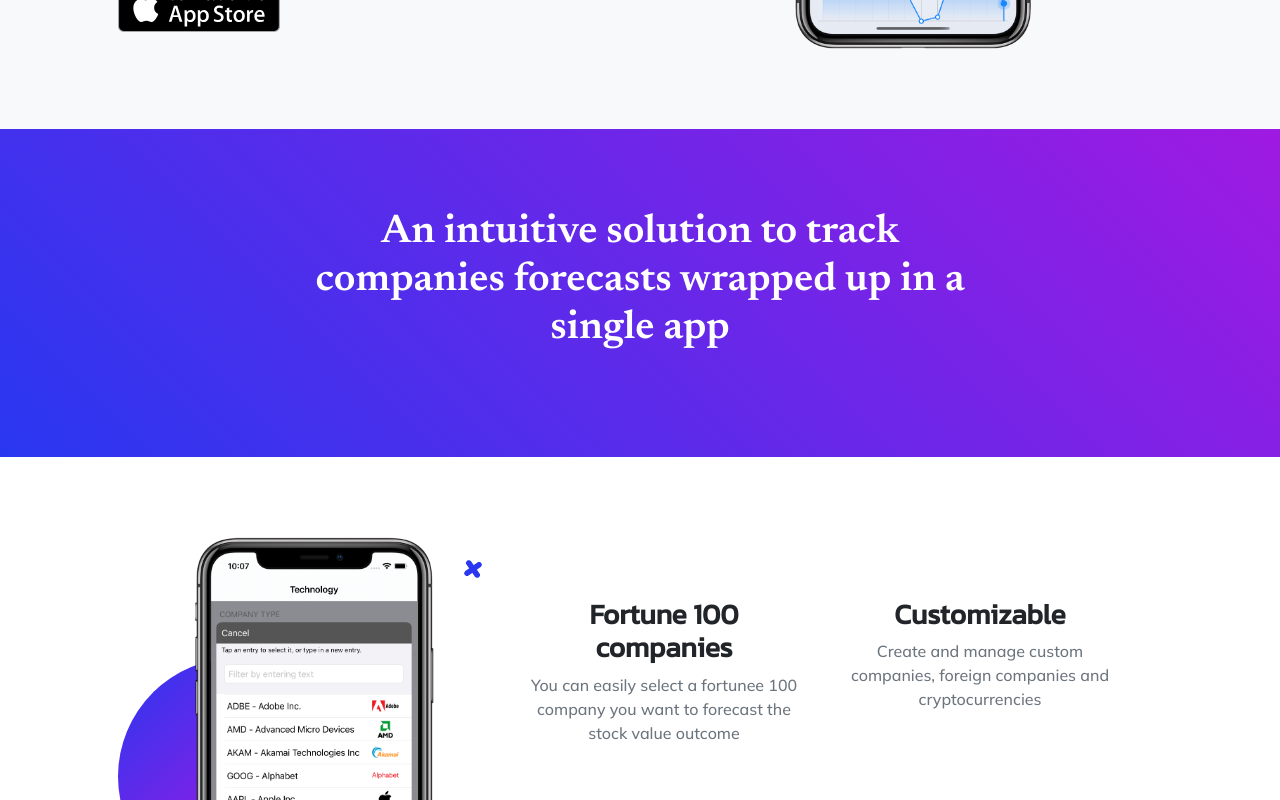
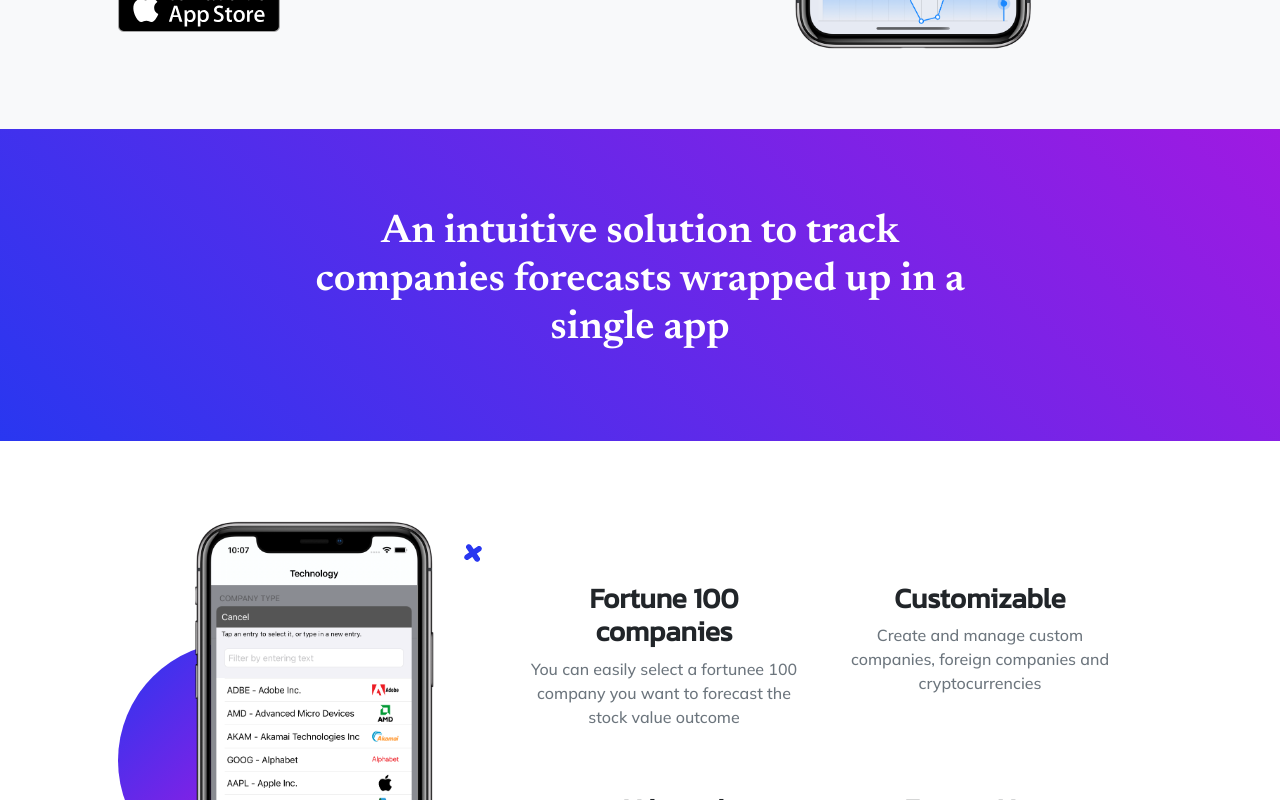
Before and after one commit to alexismoulin/main-website, a JavaScript app: page / in a window 1280 px wide. Shown: the part 580-1380 px from the top of the page. Built offline with nearby package versions, Linux system fonts and the light colour scheme; the HTML template or start-up script is replaced by a standard one.

Commit message:
small layout updates

```diff
--- a/src/Components/BadgeSection/BadgeSection.js
+++ b/src/Components/BadgeSection/BadgeSection.js
@@ -1,15 +1,19 @@
 import githubLogo from "../../Assets/github-logo.svg"
 
 function BadgeSection() {
+
+    const githubLink = "https://github.com/alexismoulin/AI-Stock-Forecasts";
+
     return(
-        <section className="bg-gradient-primary-to-secondary">
+        <section className="bg-gradient-primary-to-secondary" style={styles.sectionLayout}>
             <div className="container px-5">
                 <h2 className="text-center text-white font-alt mb-4">Source code available on</h2>
                 <div className="d-flex flex-column flex-lg-row align-items-center justify-content-center">
-                    <a href="https://github.com/alexismoulin/AI-Stock-Forecasts">
+                    <a href={githubLink}>
                         <img src={githubLogo} style={styles.githubIcon} alt="github" />
                     </a>
                 </div>
+                <h2 className="text-center text-white font-alt mb-4">Github</h2>
             </div>
         </section>
     );
@@ -21,5 +25,9 @@
     githubIcon: {
         height: "7rem",
         color: "white"
+    },
+    sectionLayout: {
+        paddingTop: "3rem",
+        paddingBottom: "1rem"
     }
 }
--- a/src/Components/Testimonial/Testimonial.js
+++ b/src/Components/Testimonial/Testimonial.js
@@ -1,6 +1,6 @@
 function Testimonial() {
   return (
-    <aside className="text-center bg-gradient-primary-to-secondary">
+    <aside className="text-center bg-gradient-primary-to-secondary" style={styles.asideLayout}>
       <div className="container px-5">
         <div className="row gx-5 justify-content-center">
           <div className="col-xl-8">
@@ -16,3 +16,10 @@
 }
 
 export default Testimonial;
+
+const styles = {
+  asideLayout: {
+      paddingTop: "5rem",
+      paddingBottom: "4rem"
+  }
+}
```
